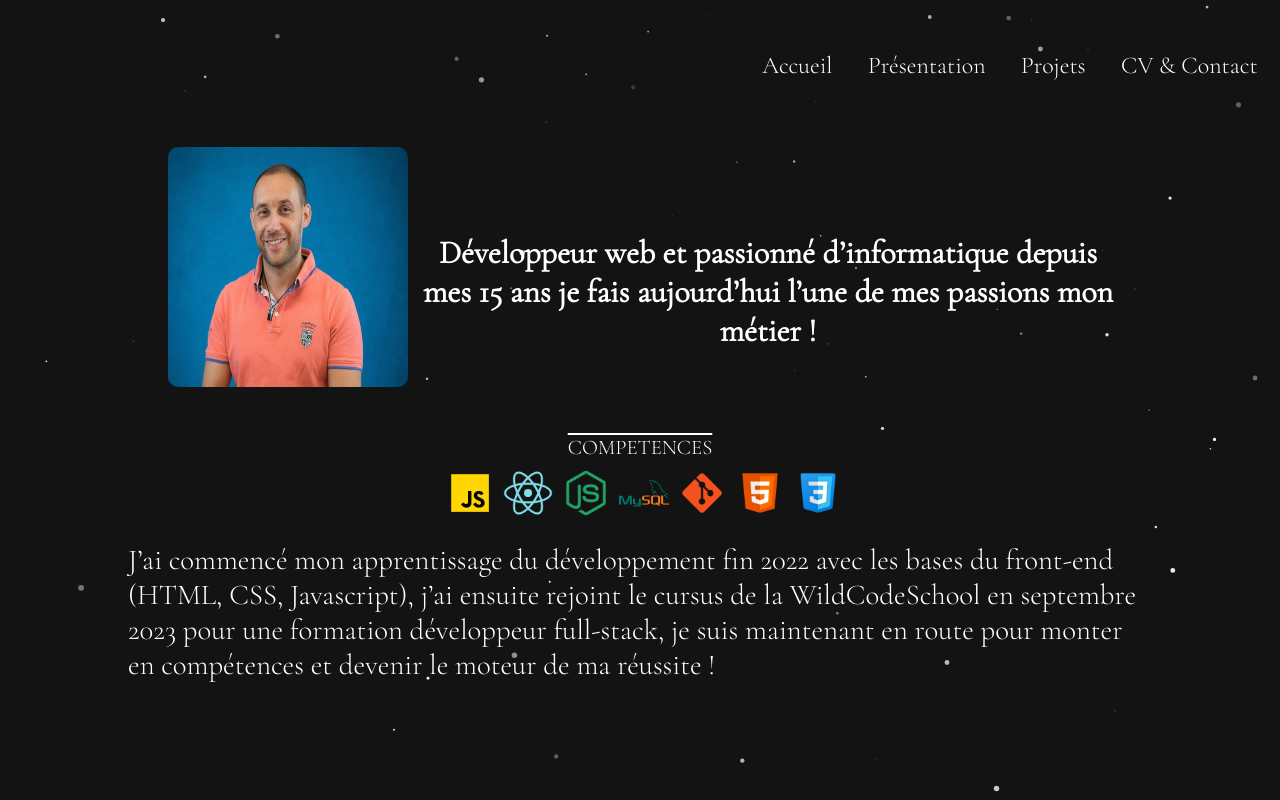
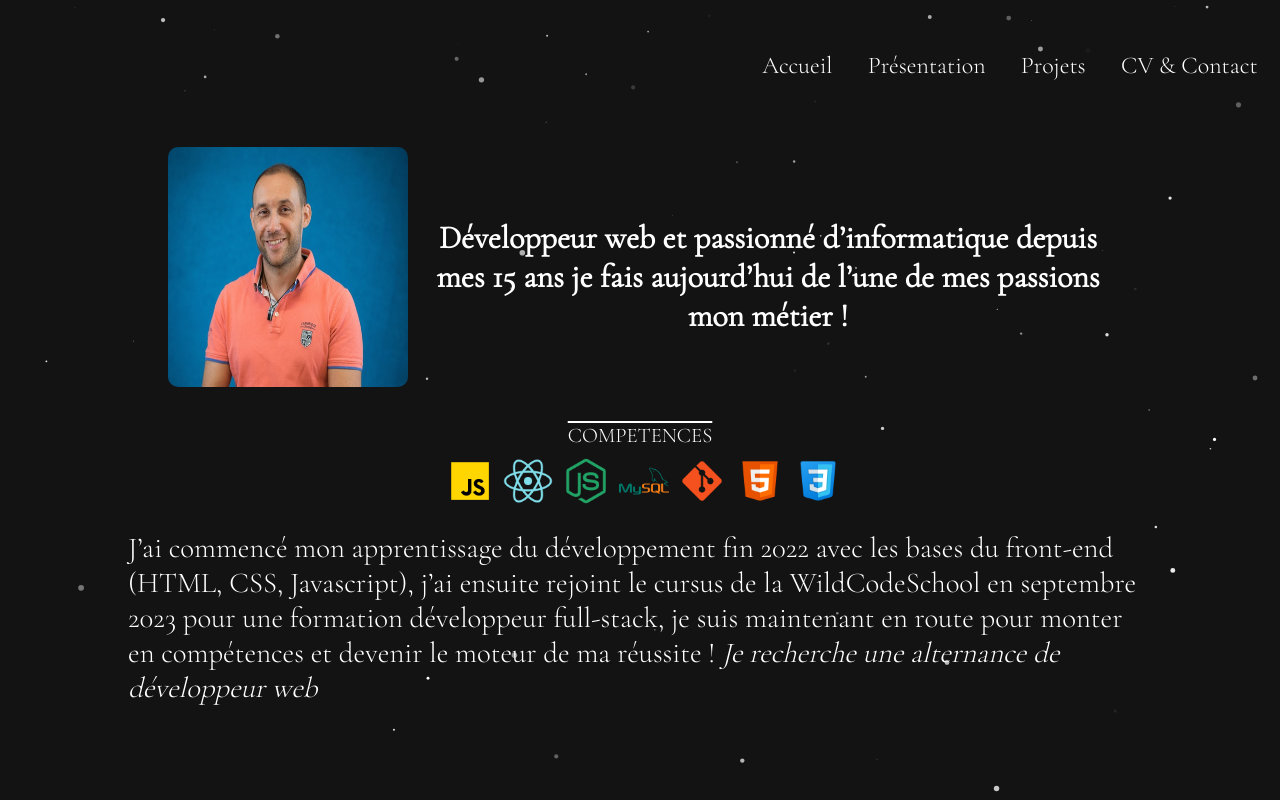
Before and after one commit to Lambseb/portfolioV2, a React (Vite) app: page /presentation in a window 1280 px wide. Built offline with nearby package versions, Linux system fonts and the light colour scheme.

Commit message:
refact: new text seek alternance

```diff
--- a/src/pages/presentation/Presentation.jsx
+++ b/src/pages/presentation/Presentation.jsx
@@ -25,7 +25,7 @@ function Presentation() {
         />
         <p className={styles.para_presentation}>
           Développeur web et passionné d’informatique depuis mes 15 ans je fais
-          aujourd’hui l’une de mes passions mon métier !
+          aujourd’hui de l’une de mes passions mon métier ! <br />
         </p>
       </motion.div>
       <motion.section
@@ -34,6 +34,7 @@ function Presentation() {
         transition={{ duration: 3 }}
         className={styles.section_presentation}
       >
+        <p className={styles.skill_seek}></p>
         <p className={styles.skill_text}>COMPETENCES</p>
         <div className={styles.logo_div}>
           <img className={styles.logo_img} src={logoJs} alt="logo js" />
@@ -50,6 +51,7 @@ function Presentation() {
           cursus de la WildCodeSchool en septembre 2023 pour une formation
           développeur full-stack, je suis maintenant en route pour monter en
           compétences et devenir le moteur de ma réussite !
+          <em> Je recherche une alternance de développeur web</em>
         </p>
       </motion.section>
     </article>
--- a/src/pages/presentation/presentation.module.css
+++ b/src/pages/presentation/presentation.module.css
@@ -60,7 +60,7 @@ p {
     width: 15rem;
     height: 15rem;
     margin-left: 1rem;
-    margin-bottom: 3rem;
+    margin-bottom: 1.2rem;
     border-radius: 10px;
   }
   .logo_div {
@@ -77,6 +77,12 @@ p {
     text-decoration: overline;
     margin-bottom: 0.5rem;
     font-size: 1.3rem;
+  }
+  .skill_seek {
+    text-align: center;
+    margin: 0;
+    margin-bottom: 1rem;
+    font-size: 1.8rem;
   }
   .logo_img {
     margin-left: 0.5rem;
--- a/src/pages/sectionhome/SectionHome.jsx
+++ b/src/pages/sectionhome/SectionHome.jsx
@@ -26,7 +26,10 @@ function SectionHome() {
         </NavLink>
         <p className={styles.welcomer}>
           Bienvenue sur mon portfolio, vous y trouverez mes projets ainsi que
-          mes compétences. Bonne visite !
+          mes compétences. Bonne visite ! <br />
+          <em>
+            <strong> Je recherche une alternance de développeur web </strong>
+          </em>
         </p>
       </div>
     </section>
```
